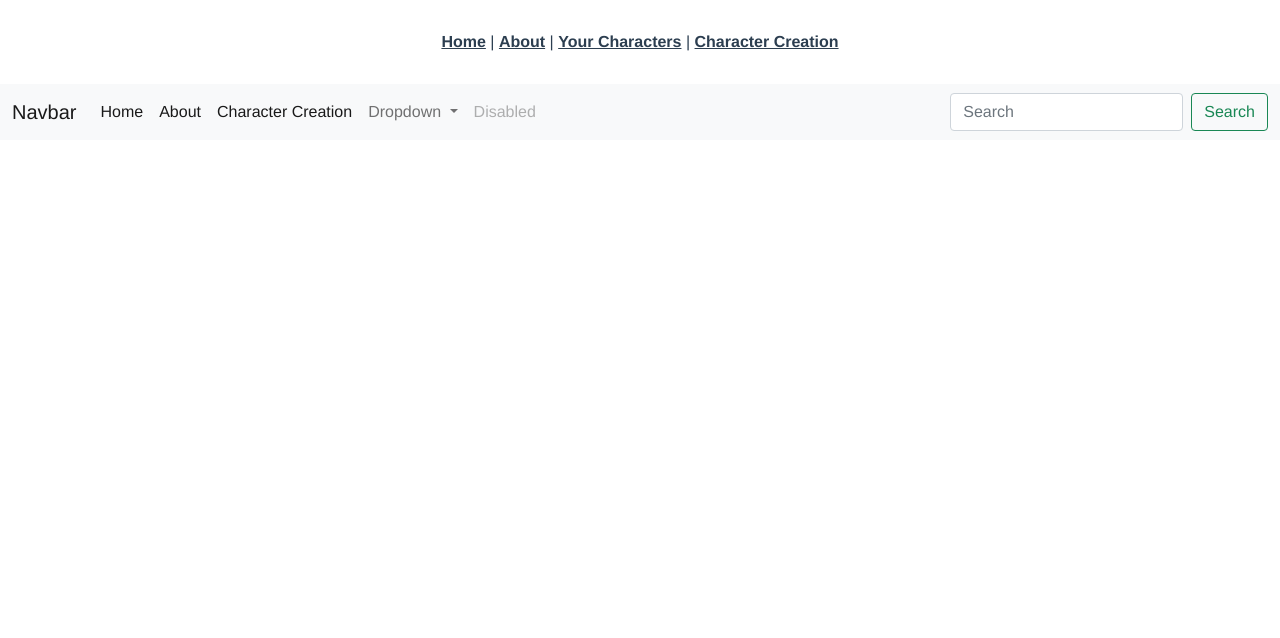
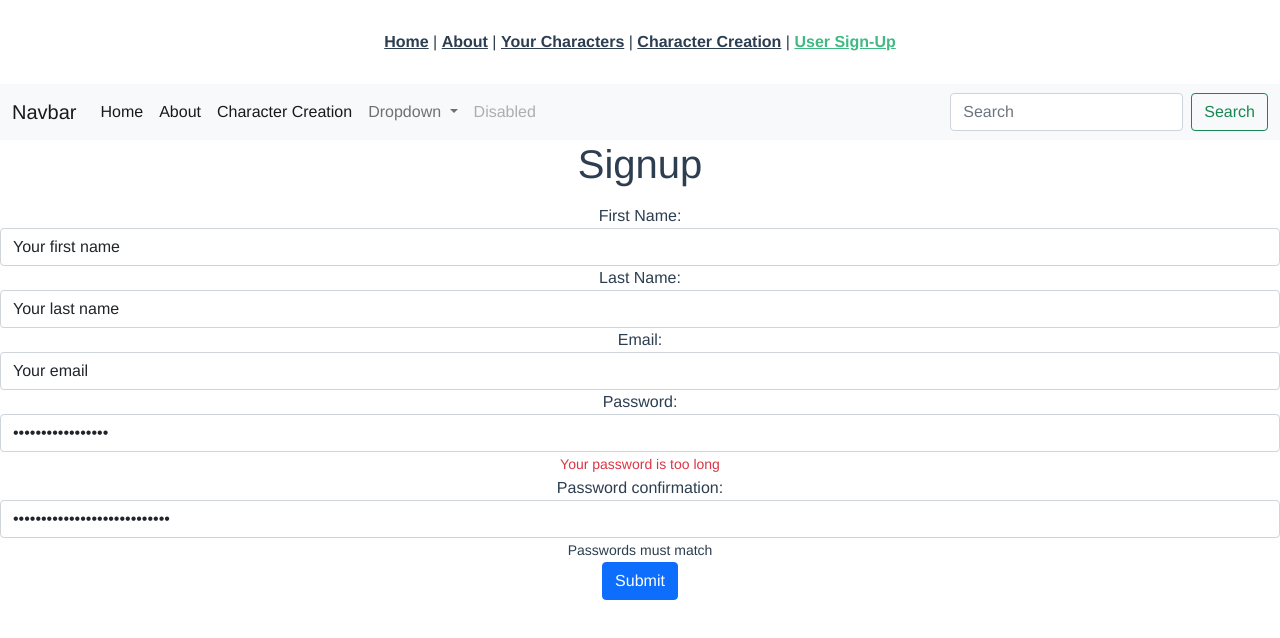
Before and after one commit to James-M-Boyette/DnD_Aid_Vue_App, a Vue app: page /SignUp in a window 1280 px wide. Shown: the top 638 px of the page. Built offline with nearby package versions, Linux system fonts and the light colour scheme.

Commit message:
Add User Signup logic to match new back end; [did something to character create and index views ... commented-out update for index, which isn't needed in the first place

```diff
--- a/package.json
+++ b/package.json
@@ -12,7 +12,8 @@
     "bootstrap": "^5.0.0-beta3",
     "core-js": "^3.6.5",
     "vue": "^2.6.11",
-    "vue-router": "^3.2.0"
+    "vue-router": "^3.2.0",
+    "vue2-filters": "^0.12.0"
   },
   "devDependencies": {
     "@vue/cli-plugin-babel": "~4.5.0",
--- a/src/App.vue
+++ b/src/App.vue
@@ -8,6 +8,8 @@
       <router-link to="/Characters">Your Characters</router-link>
       |
       <router-link to="/Character_Create">Character Creation</router-link>
+      |
+      <router-link to="/SignUp">User Sign-Up</router-link>
     </div>
     <nav class="navbar navbar-expand-lg navbar-light bg-light">
       <div class="container-fluid">
--- a/src/router/index.js
+++ b/src/router/index.js
@@ -3,6 +3,7 @@ import VueRouter from "vue-router";
 import Home from "../views/Home.vue";
 import CharacterIndex from "../views/CharacterIndex.vue";
 import CharacterCreate from "../views/CharacterCreate.vue";
+import UserSignUp from "../views/UserSignUp.vue";
 
 Vue.use(VueRouter);
 
@@ -23,6 +24,11 @@ const routes = [
     component: CharacterCreate,
   },
   {
+    path: "/SignUp",
+    name: "User Sign-Up",
+    component: UserSignUp,
+  },
+  {
     path: "/about",
     name: "About",
     // route level code-splitting
--- a/src/views/CharacterCreate.vue
+++ b/src/views/CharacterCreate.vue
@@ -3,8 +3,11 @@
     <h1>{{ message }}</h1>
     <!-- <h3>{{ "Brian's my hero" }}</h3> -->
     <h3>Let's get crackin' - here are your options:</h3>
-    <div v-for="character in characters" v-bind:key="character.index">
+    <!-- <div v-for="character in characters" v-bind:key="character.index"> -->
+    <!-- I think the above just shows all characters in the table on the page ... but we're showing input fields instead on this page anyway o.O -->
+    <div>
       <p>{{ newCharacterCFirstName }} {{ newCharacterCMiddleName }} {{ newCharacterCLastName }}</p>
+      <!-- post "/alignments" -->
       <p>
         First Name:
         <input type="text" v-model="newCharacterCFirstName" />
@@ -77,7 +80,7 @@
         Speed:
         <input type="text" v-model="newCharacterSpeed" />
       </p>
-      <p></p>
+      <p><button v-on:click="characterCreate">Add (create) that new character!</button></p>
       <!-- Bootstrap Modal Button -->
       <!-- <button type="button" class="btn btn-primary" data-bs-toggle="modal" data-bs-target="#character-details"> -->
       <!-- More Info
@@ -231,7 +234,7 @@ export default {
         healthtemp: this.newCharacterHealthTemp,
         speed: this.newCharacterSpeed,
       };
-      axios.post("http://localhost:3000/api/products", params).then((response) => {
+      axios.post("http://localhost:3000/api/characters", params).then((response) => {
         console.log(response.data);
         this.characters.push(response.data);
         this.newCharacterCFirstName = "";
--- a/src/views/CharacterIndex.vue
+++ b/src/views/CharacterIndex.vue
@@ -18,23 +18,23 @@
         <input type="text" v-model="character.clastname" />
       </p>
       <p>
-        raceid:
+        RaceID:
         <input type="text" v-model="character.raceid" />
       </p>
       <p>
-        classid:
+        ClassID:
         <input type="text" v-model="character.classid" />
       </p>
       <p>
-        alignmentid:
+        AlignmentID:
         <input type="text" v-model="character.alignmentid" />
       </p>
       <p>
-        languageid:
+        LanguageID:
         <input type="text" v-model="character.languageid" />
       </p>
       <p>
-        inventoryid:
+        InventoryID:
         <input type="text" v-model="character.inventoryid" />
       </p>
       <p>
@@ -208,6 +208,33 @@ export default {
       // document.querySelector("#character-details").showModal();
       // console.log(this.currentCharacter);
     },
+    // characterUpdate: function (theCharacter) {
+    //   console.log("Let's change stuff about that character!");
+    //   console.log(theCharacter);
+    //   var params = {
+    //     userid: @theCharacter.userid,
+    //     cfirstname: @theCharacter.cfirstname,
+    //     cmiddlename: @theCharacter.cmiddlename,
+    //     clastname: @theCharacter.clastname,
+    //     raceid: @theCharacter.raceid,
+    //     classid: @theCharacter.classid,
+    //     alignmentid: @theCharacter.alignmentid,
+    //     languageid: @theCharacter.languageid,
+    //     inventoryid: @theCharacter.inventoryid,
+    //     strength: @theCharacter.strength,
+    //     dexterity: @theCharacter.dexterity,
+    //     constitution: @theCharacter.constitution,
+    //     intelligence: @theCharacter.intelligence,
+    //     wisdom: @theCharacter.wisdom,
+    //     charisma: @theCharacter.charisma,
+    //     healthmax: @theCharacter.healthmax,
+    //     healthcurrent: @theCharacter.healthcurrent,
+    //     healthtemp: @theCharacter.healthtemp,
+    //     speed: @theCharacter.speed
+    //   },
+    //   axios.patch("/api/recipes/" + theProduct.id, params).then((response) => {
+    //     console.log(response.data);
+    //   }),
   },
 };
 </script>
--- /dev/null
+++ b/src/views/UserSignUp.vue
@@ -0,0 +1,74 @@
+<template>
+  <div class="signup">
+    <form v-on:submit.prevent="submit()">
+      <h1>Signup</h1>
+      <ul>
+        <li class="text-danger" v-for="error in errors" v-bind:key="error">
+          {{ error }}
+        </li>
+      </ul>
+      <div class="form-group">
+        <label>First Name:</label>
+        <input type="text" class="form-control" v-model="newUFirstName" />
+      </div>
+      <div class="form-group">
+        <label>Last Name:</label>
+        <input type="text" class="form-control" v-model="newULastName" />
+      </div>
+      <div class="form-group">
+        <label>Email:</label>
+        <input type="email" class="form-control" v-model="email" />
+      </div>
+      <div class="form-group">
+        <label>Password:</label>
+        <input type="password" class="form-control" v-model="password" />
+        <small class="text-danger" v-if="password.length && password.length < 2">Your password is too short</small>
+        <small v-if="password.length >= 2 && password.length <= 10">
+          You have {{ 10 - password.length }} remaining characters in your password
+        </small>
+        <small class="text-danger" v-if="password.length > 10">Your password is too long</small>
+      </div>
+      <div class="form-group">
+        <label>Password confirmation:</label>
+        <input type="password" class="form-control" v-model="passwordConfirmation" />
+        <small v-if="passwordConfirmation !== password">Passwords must match</small>
+      </div>
+      <input type="submit" class="btn btn-primary" value="Submit" />
+    </form>
+  </div>
+</template>
+<script>
+import axios from "axios";
+export default {
+  data: function () {
+    return {
+      newUFirstName: "Your first name",
+      newULastName: "Your last name",
+      email: "Your email",
+      password: "Your new password",
+      passwordConfirmation: "Please re-type your password",
+      errors: [],
+    };
+  },
+  methods: {
+    submit: function () {
+      var params = {
+        ufirstname: this.newUFirstName,
+        ulastname: this.newULastName,
+        email: this.email,
+        password: this.password,
+        password_confirmation: this.passwordConfirmation,
+      };
+      axios
+        .post("/api/users", params)
+        .then((response) => {
+          console.log(response.data);
+          this.$router.push("/login");
+        })
+        .catch((error) => {
+          this.errors = error.response.data.errors;
+        });
+    },
+  },
+};
+</script>
```
Also changed, not shown: 1 other file (tests, documents, lock files or other folders).
